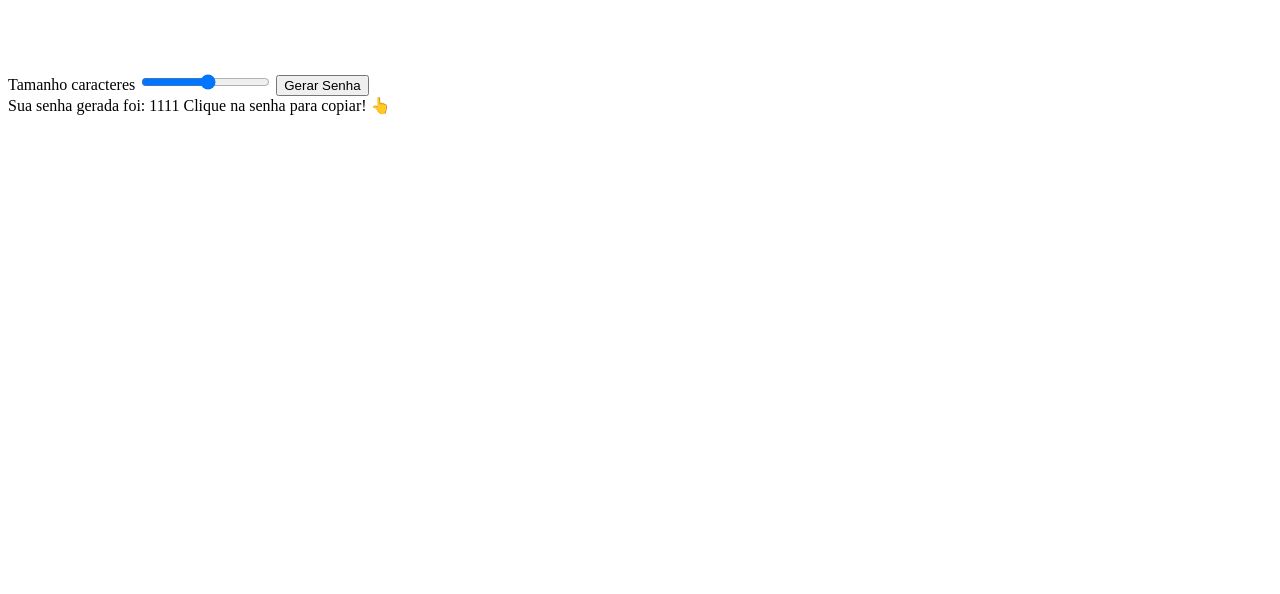
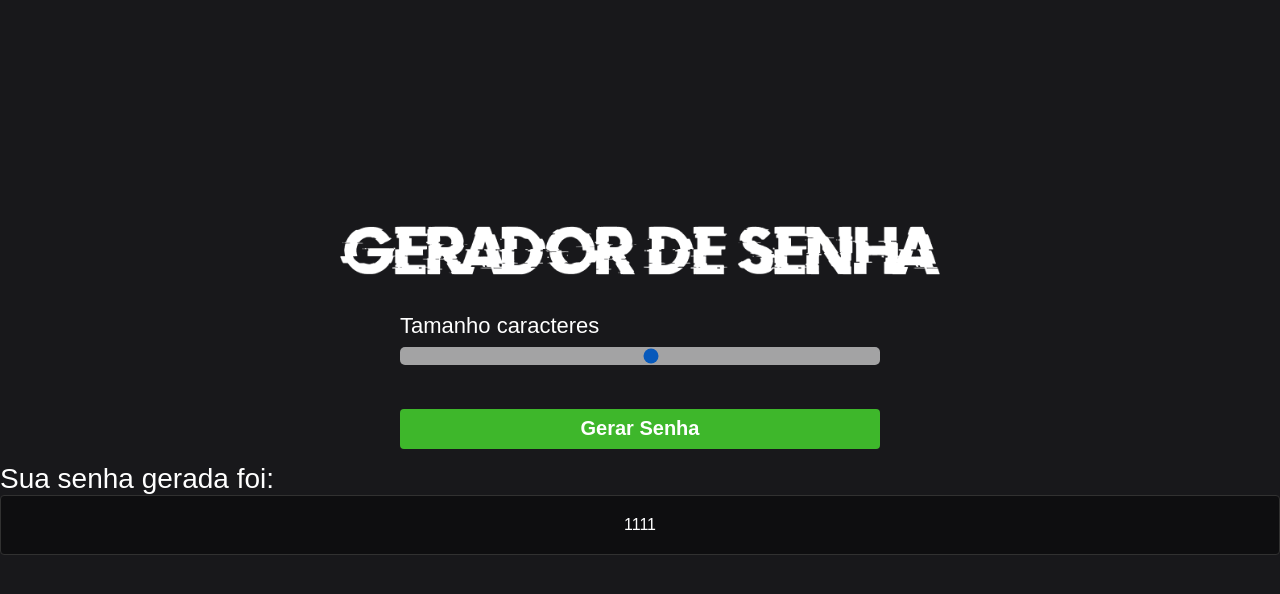
Before and after one commit to EnzoMSantos/Gerador-de-senha, a plain HTML site: page Index.html in a window 1280 px wide. Drawn offline with Linux system fonts and the light colour scheme.

Commit message:
terminando css

```diff
--- a/Index.html
+++ b/Index.html
@@ -20,9 +20,9 @@
         <button id="button" class="button-cta">Gerar Senha</button>
     </main>
     <div id="container-password" class="container-password-hide">
-        <span class="title">Sua senha gerada foi:</span>
+        <span class="title" id="title">Sua senha gerada foi:</span>
         <span id="password" class="password"> 1111</span>
-        <span>Clique na senha para copiar! 👆</span>
+        <span class="tooltip">Clique na senha para copiar! 👆</span>
     </div>
 
     <script src="script.js"></script>
--- a/style.css
+++ b/style.css
@@ -0,0 +1,112 @@
+*{
+    margin: 0 auto;
+    width: 100%;
+    box-sizing: border-box;
+    font-family: sans-serif;
+}
+
+body{
+    background-color: #18181B;
+    width: 100%;
+    height: 100vh;
+    display: flex;
+    justify-content: center;
+    align-items: center;
+    flex-direction: column;
+}
+
+.logo{
+    max-width: 600px;
+    margin-bottom: 24px;
+}
+
+.container-input{
+    max-width: 480px;
+    margin: 14px 0;
+}
+
+.container-input span {
+    color: #FFF;
+    font-size: 22px;
+}
+
+.slider {
+    margin-top: 8px;
+    -webkit-appearance: none;
+    width: 100%;
+    height: 18px;
+    border-radius: 5px;
+    background: #DFDFDF;
+    outline: none;
+    opacity: 0.7;
+}
+
+.button-cta{
+    height: 40px;
+    margin-top: 40px;
+    background-color: #3EB72B;
+    border:0;
+    border-radius: 4px;
+    color: #FFF;
+    font-size: 20px;
+    font-weight: bold;
+    cursor: pointer;
+}
+
+.container-password{
+    max-width: 480px;
+    margin: 14px 0;
+    display: flex;
+    flex-direction: column;
+    align-items: center;
+    cursor: pointer;
+}
+
+.title{
+    text-align: center;
+    color: #FFF;
+    font-size: 28px;
+    margin-top: 24px;
+    margin-bottom: 8px;
+}
+
+.password{
+    height: 60px;
+    background-color: rgba(0,0,0,0.40);
+    border: 1px solid #313131;
+
+    display: flex;
+    justify-content: center;
+    align-items: center;
+    color: #FFF;
+    border-radius: 4px;
+    transition: transform 0.5s;
+}
+.password:hover{
+    transform: scale(1.05);
+    border-color: #FFF;
+}
+
+.hide{
+    display: none;
+}
+
+.tooltip{
+    color: #FFF;
+    position: relative;
+    top: 20px;
+    padding: 6px 8px;
+    font-size: 16px;
+    border-radius: 6px;
+    background: rgb(15, 15, 15);
+    opacity: 0;
+    visibility: hidden;
+    transition: all .5s ease-in-out;
+    text-align: center;
+}
+
+.container-password:hover .tooltip{
+    bottom: 50px;
+    visibility: visible;
+    opacity: 1;
+}
```
